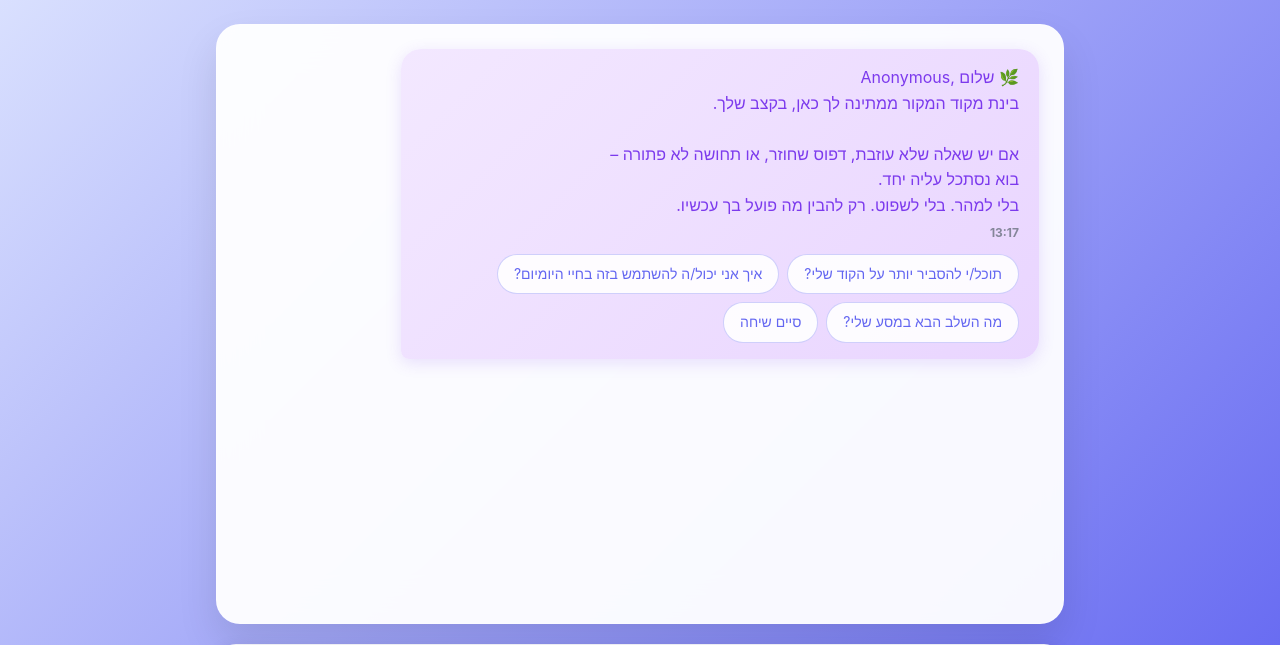
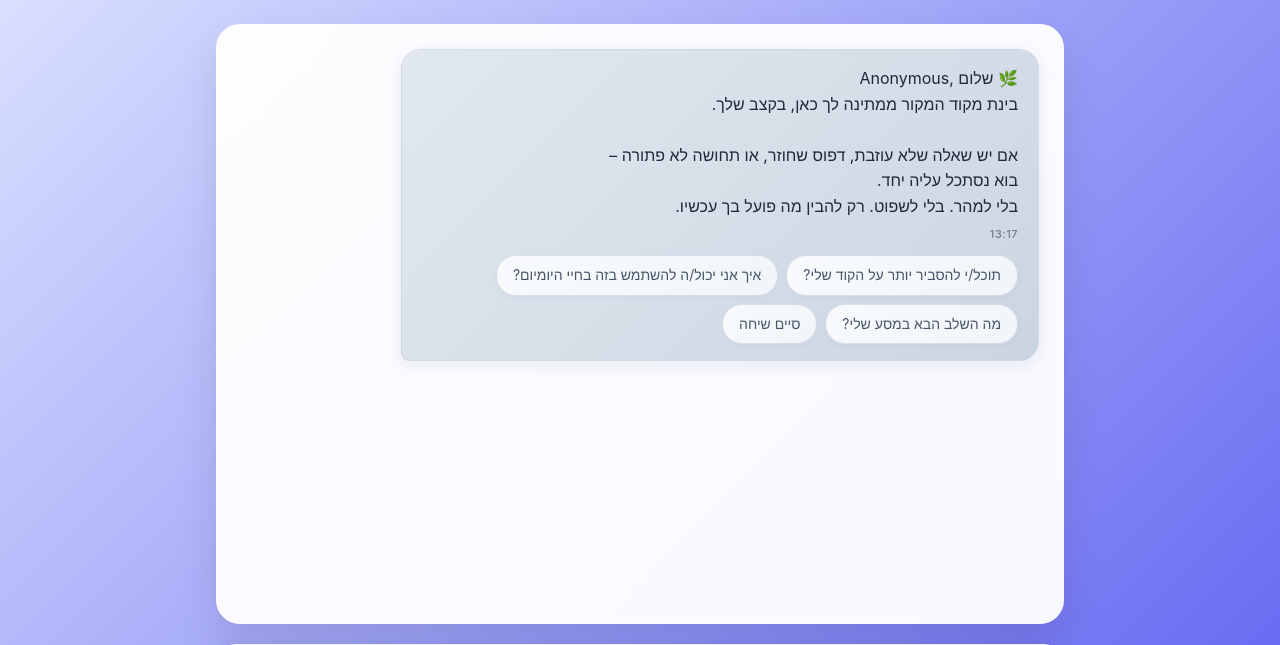
Before and after one commit to Tomer007/pdn_chat, a Flask app: page /pdn-chat-ai/chat-ai in a window 1280 px wide. Shown: the part 118-763 px from the top of the page. Run offline with Flask 3, Linux system fonts and the light colour scheme; data that the repository does not hold is empty; some libraries are stand-ins or nearby versions.

Commit message:
Refine chat bubble styles for improved readability and user experience
- Updated chat bubble colors and gradients for better contrast and visual appeal.
- Enhanced hover effects for user and bot chat bubbles to improve interactivity.
- Adjusted input area and quick reply button styles for a more cohesive design.
- Improved message timestamp visibility and styling for better clarity in chat history.

```diff
--- a/app/pdn_chat_ai/templates/chat.html
+++ b/app/pdn_chat_ai/templates/chat.html
@@ -95,7 +95,7 @@
             border: 1px solid rgba(55, 65, 81, 0.3);
         }
 
-        /* Enhanced chat bubbles with better contrast and shadows */
+        /* Enhanced chat bubbles with improved readability and user-friendly colors */
         .chat-bubble {
             border-radius: 20px;
             padding: 16px 20px;
@@ -111,32 +111,55 @@
             box-shadow: 0 4px 12px var(--shadow-color);
             word-wrap: break-word;
             overflow-wrap: break-word;
+            border: 1px solid rgba(255, 255, 255, 0.1);
         }
 
         .chat-bubble.user {
-            background: linear-gradient(135deg, #dbeafe 0%, #bfdbfe 100%);
-            color: #1e40af;
+            background: linear-gradient(135deg, #86efac 0%, #4ade80 100%);
+            color: #064e3b;
             align-self: flex-end;
             border-bottom-right-radius: 8px;
-            box-shadow: 0 4px 16px rgba(59, 130, 246, 0.15);
+            box-shadow: 0 4px 16px rgba(74, 222, 128, 0.3);
+            border: 1px solid rgba(74, 222, 128, 0.3);
+        }
+
+        .chat-bubble.user:hover {
+            background: linear-gradient(135deg, #4ade80 0%, #22c55e 100%);
+            box-shadow: 0 6px 20px rgba(74, 222, 128, 0.4);
         }
 
         [data-theme="dark"] .chat-bubble.user {
-            background: linear-gradient(135deg, #1e3a8a 0%, #1e40af 100%);
-            color: #dbeafe;
+            background: linear-gradient(135deg, #4ade80 0%, #22c55e 100%);
+            color: #ffffff;
+            border: 1px solid rgba(74, 222, 128, 0.4);
+        }
+
+        [data-theme="dark"] .chat-bubble.user:hover {
+            background: linear-gradient(135deg, #86efac 0%, #4ade80 100%);
         }
 
         .chat-bubble.bot {
-            background: linear-gradient(135deg, #f3e8ff 0%, #e9d5ff 100%);
-            color: #7c3aed;
+            background: linear-gradient(135deg, #e2e8f0 0%, #cbd5e1 100%);
+            color: #1e293b;
             align-self: flex-start;
             border-bottom-left-radius: 8px;
-            box-shadow: 0 4px 16px rgba(124, 58, 237, 0.15);
+            box-shadow: 0 4px 16px rgba(148, 163, 184, 0.2);
+            border: 1px solid rgba(203, 213, 225, 0.6);
+        }
+
+        .chat-bubble.bot:hover {
+            background: linear-gradient(135deg, #f1f5f9 0%, #e2e8f0 100%);
+            box-shadow: 0 6px 20px rgba(148, 163, 184, 0.25);
         }
 
         [data-theme="dark"] .chat-bubble.bot {
-            background: linear-gradient(135deg, #581c87 0%, #7c3aed 100%);
-            color: #f3e8ff;
+            background: linear-gradient(135deg, #374151 0%, #4b5563 100%);
+            color: #f9fafb;
+            border: 1px solid rgba(75, 85, 99, 0.3);
+        }
+
+        [data-theme="dark"] .chat-bubble.bot:hover {
+            background: linear-gradient(135deg, #4b5563 0%, #6b7280 100%);
         }
 
         /* Enhanced input area */
@@ -224,18 +247,21 @@
             align-items: center;
             gap: 8px;
             padding: 12px 16px;
-            background: linear-gradient(135deg, #f3e8ff 0%, #e9d5ff 100%);
+            background: linear-gradient(135deg, #e2e8f0 0%, #cbd5e1 100%);
             border-radius: 16px;
-            color: #7c3aed;
+            color: #1e293b;
             font-size: 14px;
             animation: pulse 2s infinite;
             max-width: 200px;
             margin-bottom: 16px;
+            border: 1px solid rgba(203, 213, 225, 0.6);
+            box-shadow: 0 2px 8px rgba(148, 163, 184, 0.15);
         }
 
         [data-theme="dark"] .typing-indicator {
-            background: linear-gradient(135deg, #581c87 0%, #7c3aed 100%);
-            color: #f3e8ff;
+            background: linear-gradient(135deg, #374151 0%, #4b5563 100%);
+            color: #f1f5f9;
+            border: 1px solid rgba(75, 85, 99, 0.3);
         }
 
         /* Recording indicator */
@@ -317,37 +343,60 @@
         }
 
         .quick-reply-btn {
-            background: rgba(255, 255, 255, 0.9);
-            border: 1px solid rgba(99, 102, 241, 0.3);
-            color: var(--primary-color);
+            background: linear-gradient(135deg, #f8fafc 0%, #f1f5f9 100%);
+            border: 1px solid rgba(148, 163, 184, 0.3);
+            color: #475569;
             padding: 8px 16px;
             border-radius: 20px;
             cursor: pointer;
             font-size: 14px;
             transition: all 0.3s ease;
+            box-shadow: 0 2px 4px rgba(148, 163, 184, 0.1);
         }
 
         [data-theme="dark"] .quick-reply-btn {
-            background: rgba(31, 41, 55, 0.9);
-            border: 1px solid rgba(129, 140, 248, 0.3);
+            background: linear-gradient(135deg, #374151 0%, #4b5563 100%);
+            border: 1px solid rgba(75, 85, 99, 0.3);
+            color: #f1f5f9;
         }
 
         .quick-reply-btn:hover {
-            background: rgba(99, 102, 241, 0.1);
+            background: linear-gradient(135deg, #e2e8f0 0%, #cbd5e1 100%);
             transform: translateY(-1px);
+            box-shadow: 0 4px 8px rgba(148, 163, 184, 0.2);
+        }
+
+        [data-theme="dark"] .quick-reply-btn:hover {
+            background: linear-gradient(135deg, #4b5563 0%, #6b7280 100%);
         }
 
         /* Message timestamps */
         .message-time {
-            font-size: 12px;
-            color: var(--text-secondary);
-            margin-top: 4px;
-            opacity: 0.8;
-            font-weight: bold;
+            font-size: 11px;
+            margin-top: 6px;
+            opacity: 0.7;
+            font-weight: 500;
+            letter-spacing: 0.5px;
+        }
+
+        .chat-bubble.user .message-time {
+            color: rgba(6, 78, 59, 0.7);
+        }
+
+        [data-theme="dark"] .chat-bubble.user .message-time {
+            color: rgba(255, 255, 255, 0.8);
+        }
+
+        .chat-bubble.bot .message-time {
+            color: #475569;
+        }
+
+        [data-theme="dark"] .chat-bubble.bot .message-time {
+            color: #94a3b8;
         }
 
         .chat-bubble:hover .message-time {
-            opacity: 1;
+            opacity: 0.9;
         }
 
         /* Theme toggle */
```
